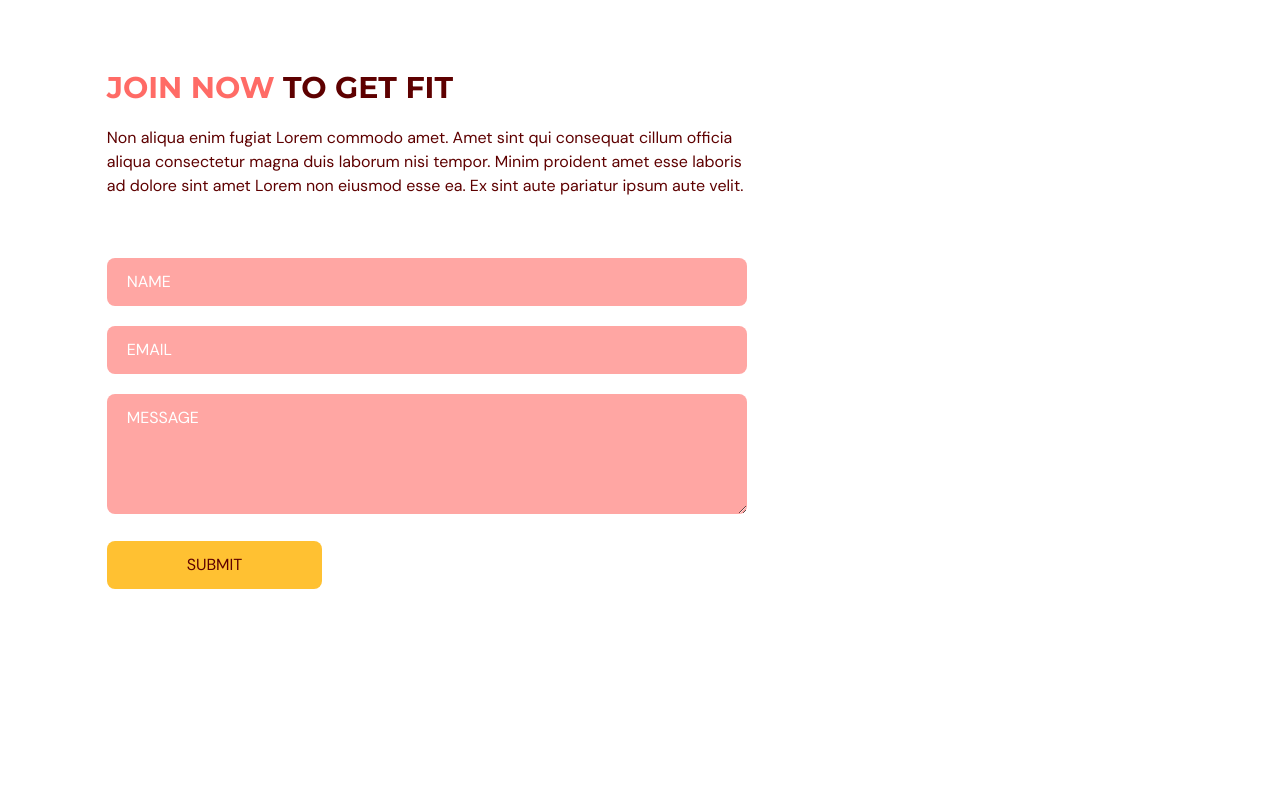
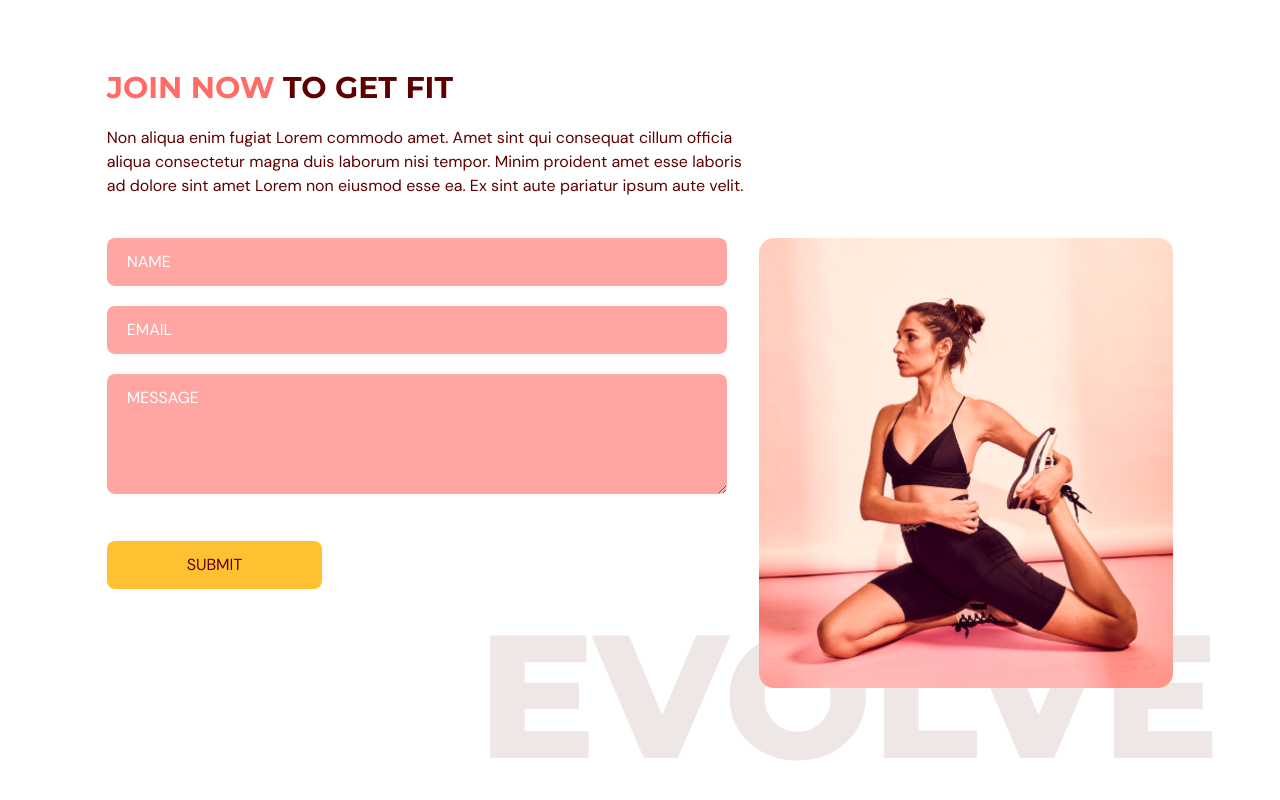
Before and after one commit to MGreizis/gym-website, a React (Vite) app: page / in a window 1280 px wide. Shown: the part 3060-3860 px from the top of the page. Before the commit the page ends 3777 px from the top, so only its background shows below. Built offline with nearby package versions, Linux system fonts and the light colour scheme.

Commit message:
finished contact section

```diff
--- a/src/scenes/contactUs/index.tsx
+++ b/src/scenes/contactUs/index.tsx
@@ -9,12 +9,12 @@
 };
 
 const ContactUs = ({ setSelectedPage }: Props) => {
-  const inputStyles = `mt-5 w-full rounded-lg bg-primary-300 px-5 py-3 placeholder-white`
+  const inputStyles = `mb-5 w-full rounded-lg bg-primary-300 px-5 py-3 placeholder-white`;
 
   const {
     register,
     trigger,
-    formState: { errors }
+    formState: { errors },
   } = useForm();
 
   const onSubmit = async (e: any) => {
@@ -22,7 +22,7 @@
     if (!isValid) {
       e.preventDefault();
     }
-  }
+  };
 
   return (
     <section id="contactus" className="mx-auto w-5/6 pb-32 pt-24">
@@ -34,7 +34,7 @@
           initial="hidden"
           whileInView="visible"
           viewport={{ once: true, amount: 0.5 }}
-          transition={{ delay: 0.2, duration: 0.5 }}
+          transition={{ duration: 0.5 }}
           variants={{
             hidden: { opacity: 0, x: -50 },
             visible: { opacity: 1, x: 0 },
@@ -57,7 +57,7 @@
             initial="hidden"
             whileInView="visible"
             viewport={{ once: true, amount: 0.5 }}
-            transition={{ delay: 0.2, duration: 0.5 }}
+            transition={{ duration: 0.5 }}
             variants={{
               hidden: { opacity: 0, y: 50 },
               visible: { opacity: 1, y: 0 },
@@ -81,7 +81,8 @@
               {errors.name && (
                 <p className="mt-1 text-primary-500">
                   {errors.name.type === "required" && "This field is required."}
-                  {errors.name.type === "maxLength" && "Max length is 100 characters."}
+                  {errors.name.type === "maxLength" &&
+                    "Max length is 100 characters."}
                 </p>
               )}
 
@@ -97,7 +98,8 @@
               />
               {errors.email && (
                 <p className="mt-1 text-primary-500">
-                  {errors.email.type === "required" && "This field is required."}
+                  {errors.email.type === "required" &&
+                    "This field is required."}
                   {errors.email.type === "pattern" && "Invalid email address."}
                 </p>
               )}
@@ -114,8 +116,10 @@
               />
               {errors.message && (
                 <p className="mt-1 text-primary-500">
-                  {errors.message.type === "required" && "This field is required."}
-                  {errors.message.type === "maxLength" && "Max length is 2000 characters."}
+                  {errors.message.type === "required" &&
+                    "This field is required."}
+                  {errors.message.type === "maxLength" &&
+                    "Max length is 2000 characters."}
                 </p>
               )}
 
@@ -128,6 +132,29 @@
               </button>
             </form>
           </motion.div>
+
+          <motion.div
+            className="relative mt-16 basis-2/5 md:mt-0"
+            initial="hidden"
+            whileInView="visible"
+            viewport={{ once: true, amount: 0.5 }}
+            transition={{ delay: 0.2, duration: 0.5 }}
+            variants={{
+              hidden: { opacity: 0, y: 50 },
+              visible: { opacity: 1, y: 0 },
+            }}
+          >
+            <div
+              className="w-full before:absolute before:-bottom-20 before:-right-10 before:z-[-1]
+              md:before:content-evolvetext"
+            >
+              <img
+                className="w-full"
+                alt="contact us graphic"
+                src={ContactUsGraphic}
+              />
+            </div>
+          </motion.div>
         </div>
       </motion.div>
     </section>
```
